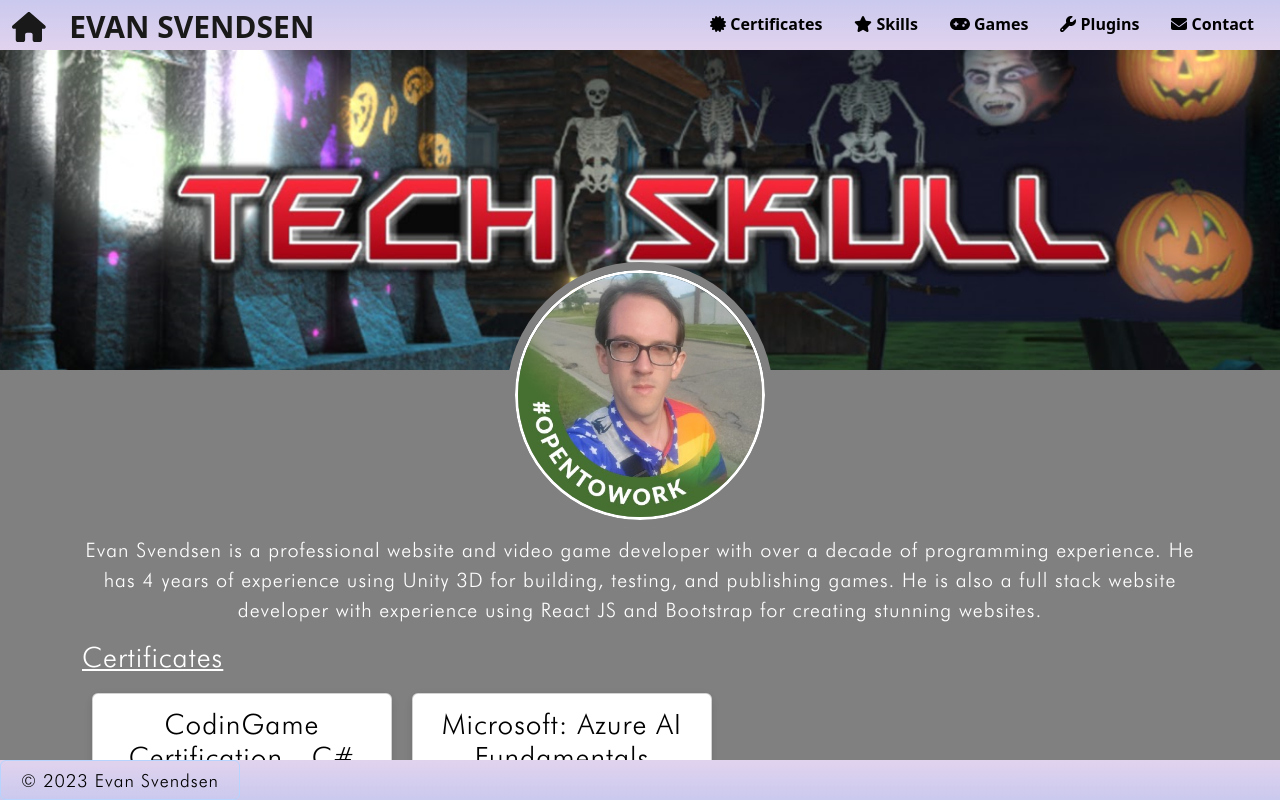
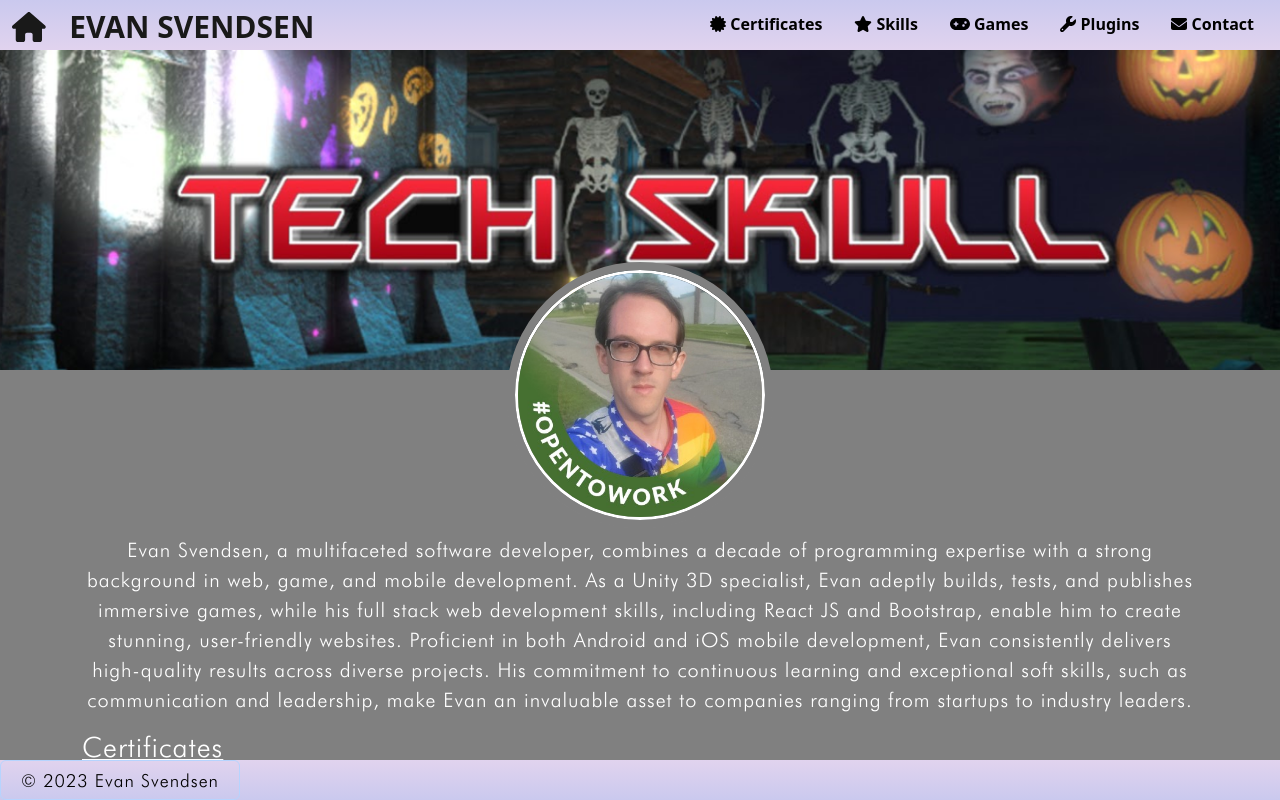
Before and after one commit to ess4654/Evan-Svendsen, a React (Create React App) app: page / in a window 1280 px wide. Shown: the top 800 px of the page. Built offline with nearby package versions, Linux system fonts and the light colour scheme.

Commit message:
Updated summary and added resume PDF download

```diff
--- a/package.json
+++ b/package.json
@@ -15,7 +15,7 @@
     "react": "^18.2.0",
     "react-bootstrap": "^2.7.0",
     "react-dom": "^18.2.0",
-    "react-scripts": "5.0.1",
+    "react-scripts": "^5.0.1",
     "web-vitals": "^2.1.4"
   },
   "scripts": {
--- a/src/App.js
+++ b/src/App.js
@@ -5,6 +5,8 @@ import './css/style.css';
 import {
   avatar, cover
 } from "./img";
+
+//import {x} from "./Resume 2023.pdf"
 
 import {
   Header,
@@ -28,9 +30,15 @@ function App() {
         {/* Into Info */}
         <Info id="home">
           <div>
-            <img className="cover" src={cover} />
+            <img className="cover" src={cover} alt="Tech Skull" />
             <img className="avatar" src={avatar} alt="Evan Svendsen" />
-            <p style={{fontSize: 20}}>Evan Svendsen is a professional website and video game developer with over a decade of programming experience. He has 4 years of experience using Unity 3D for building, testing, and publishing games. He is also a full stack website developer with experience using React JS and Bootstrap for creating stunning websites.</p>
+            <p style={{fontSize: 20}}>Evan Svendsen, a multifaceted software developer, combines a decade of programming expertise with a
+strong background in web, game, and mobile development. As a Unity 3D specialist, Evan adeptly builds,
+tests, and publishes immersive games, while his full stack web development skills, including React JS and
+Bootstrap, enable him to create stunning, user-friendly websites. Proficient in both Android and iOS
+mobile development, Evan consistently delivers high-quality results across diverse projects.
+His commitment to continuous learning and exceptional soft skills, such as communication and leadership,
+make Evan an invaluable asset to companies ranging from startups to industry leaders.</p>
           </div>
         </Info>
 
@@ -56,7 +64,8 @@ function App() {
         <Info id="contact" title="Contact">
           <p style={{textAlign: "left", fontSize: 24}}>
           📧Email: <a href="mailto:evan.svendsen.1997@gmail.com">evan.svendsen.1997@gmail.com</a><br/>
-          Linked In: <a href="https://www.linkedin.com/in/evan-svendsen/" target="_blank">https://www.linkedin.com/in/evan-svendsen/</a>
+          Linked In: <a href="https://www.linkedin.com/in/evan-svendsen/" target="_blank" rel="noreferrer">https://www.linkedin.com/in/evan-svendsen/</a><br/>
+          <a href="/Resume%202023.pdf" download="Evan Svendsen.pdf">Resume / CV</a><br/>
           </p>
         </Info>
 
```
Also changed, not shown: 2 other files (tests, documents, lock files or other folders).
